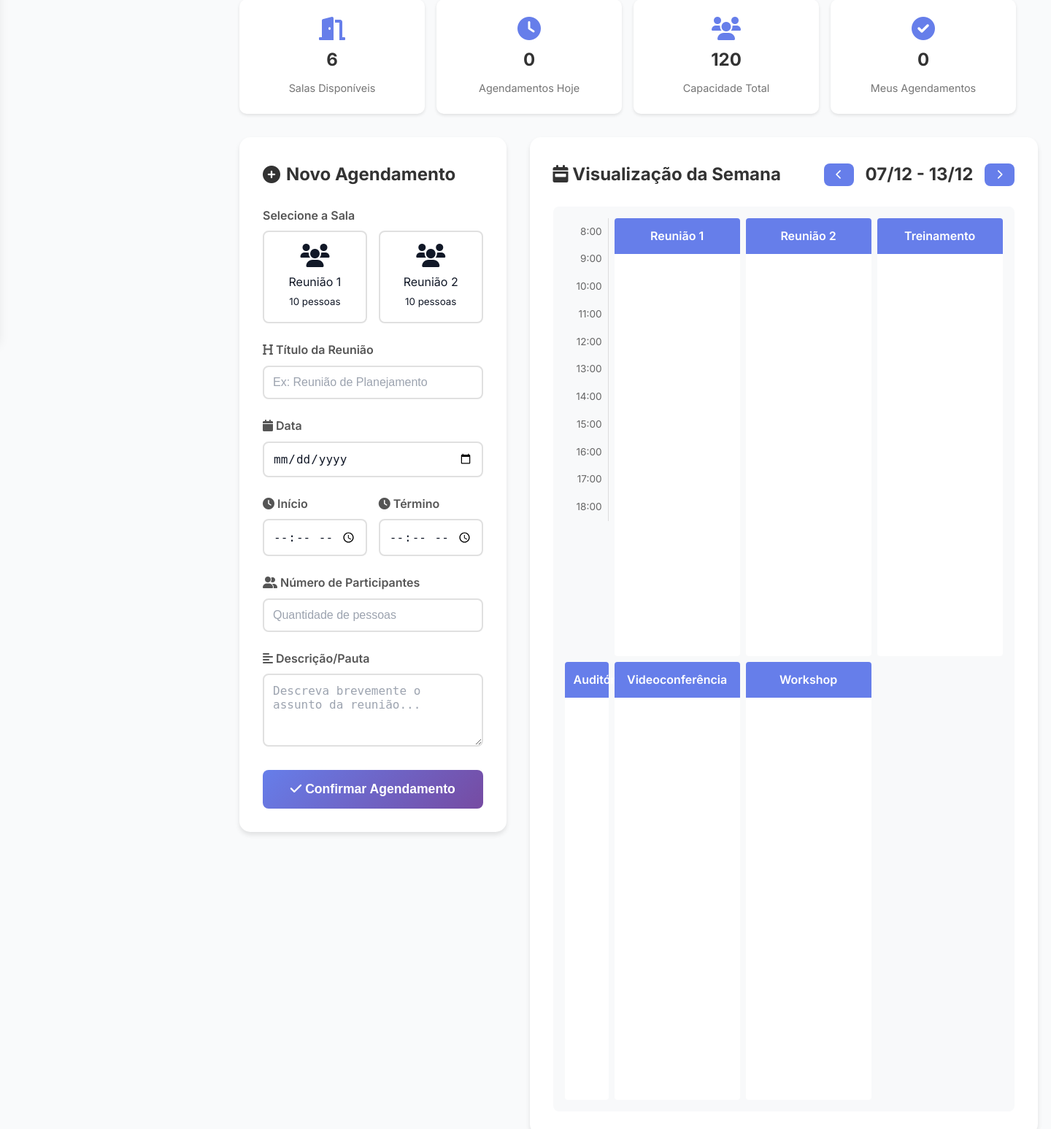
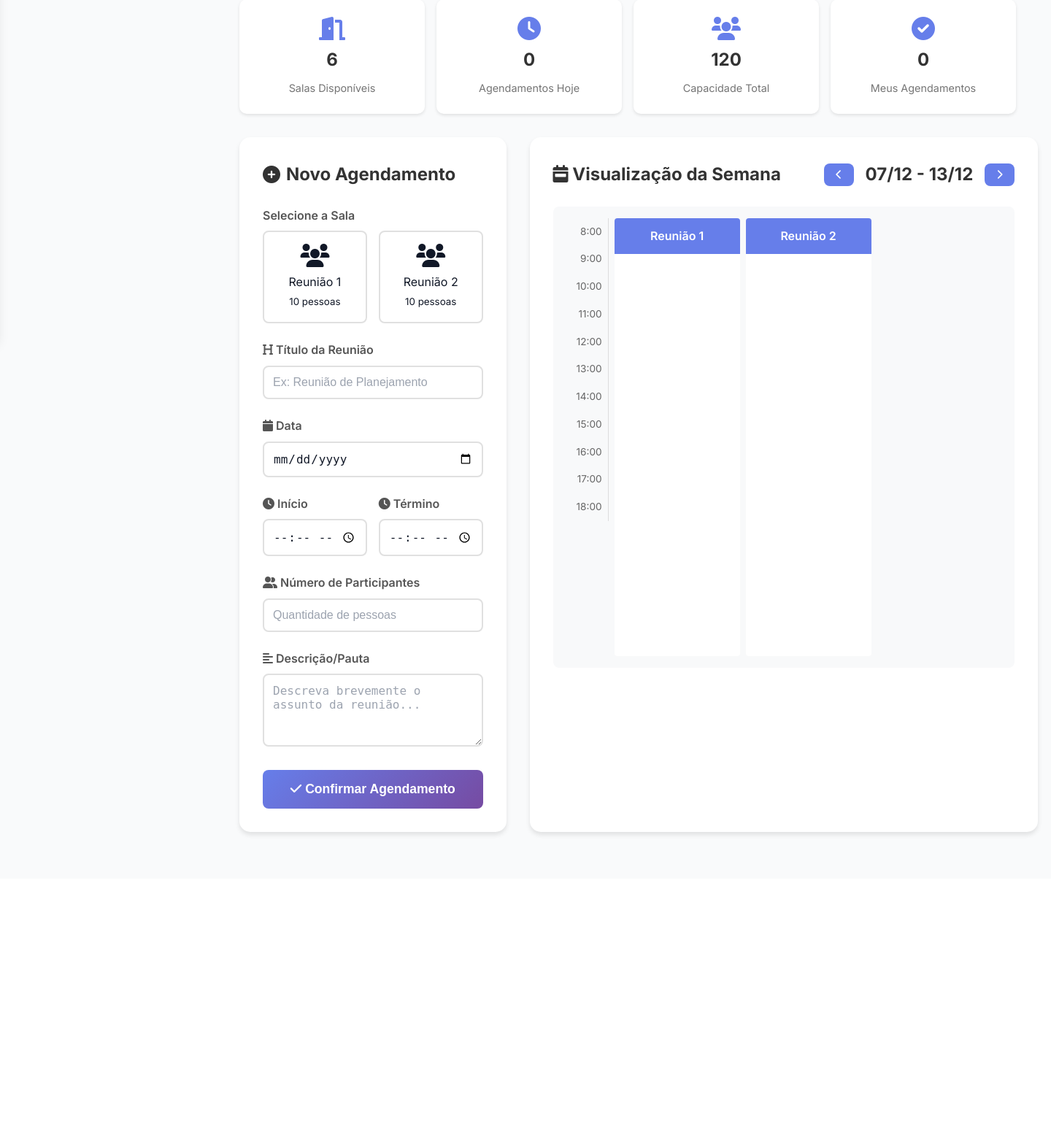
Before and after one commit to anaissiabraao/GeRot, a Flask app: page /cd/booking in a window 1440 px wide. Shown: the part 335-1882 px from the top of the page at 73% size. After the commit the page ends 1481 px from the top, so only its background shows below. Run offline with Flask 3, Linux system fonts and the light colour scheme; the visitor is signed in with stand-in values (Sample User, id 1); data that the repository does not hold is empty; some libraries are stand-ins or nearby versions.

Commit message:
feat: Limitar timeline de reservas para apenas Reunião 1 e 2

```diff
--- a/templates/cd_booking.html
+++ b/templates/cd_booking.html
@@ -683,14 +683,10 @@
         html += '</div>';
 
         // Room columns
-        const rooms = ['reunion_1', 'reunion_2', 'treinamento', 'auditorio', 'videoconf', 'workshop'];
+        const rooms = ['reunion_1', 'reunion_2'];
         const roomNames = {
             'reunion_1': 'Reunião 1',
-            'reunion_2': 'Reunião 2',
-            'treinamento': 'Treinamento',
-            'auditorio': 'Auditório',
-            'videoconf': 'Videoconferência',
-            'workshop': 'Workshop'
+            'reunion_2': 'Reunião 2'
         };
 
         rooms.forEach(room => {
```
